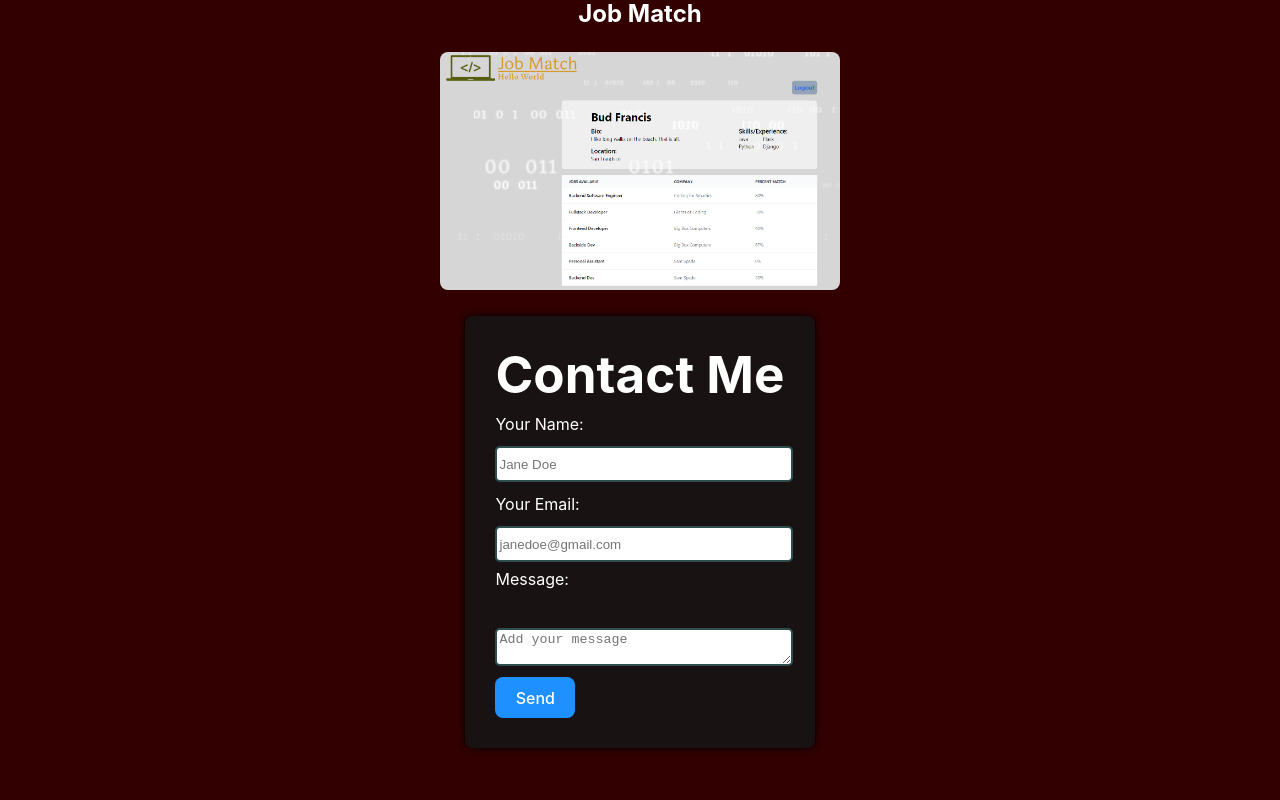
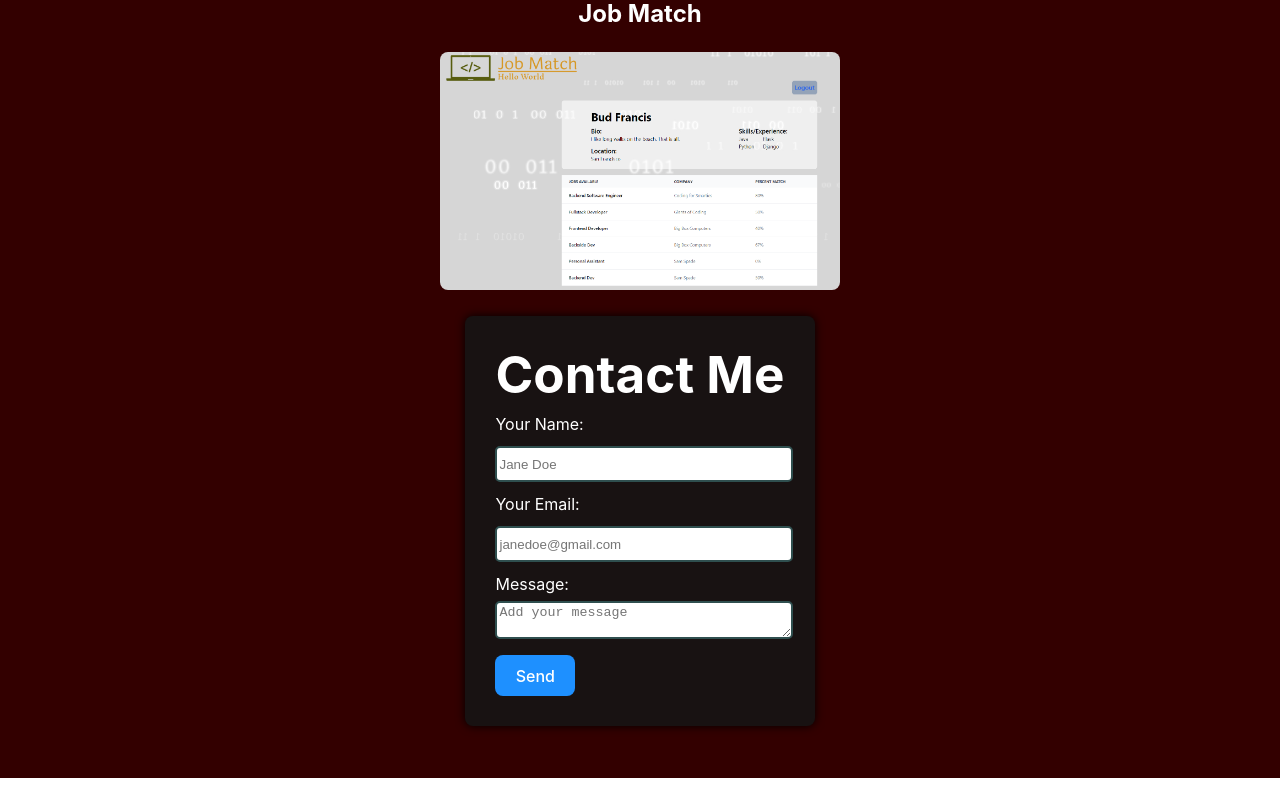
Before and after one commit to Wbradmeyer/vitePortfolio, a Vue app: page / in a window 1280 px wide. Shown: the part 1336-2136 px from the top of the page. After the commit the page ends 2114 px from the top, so only its background shows below. Built offline with nearby package versions, Linux system fonts and the light colour scheme.

Commit message:
contact margins 4

```diff
--- a/src/components/Contact.vue
+++ b/src/components/Contact.vue
@@ -12,7 +12,7 @@
                 <input v-model="email" placeholder="janedoe@gmail.com" class="input">
 
                 <span>Message:</span>
-                <p style="height: 5px;">{{ message }}</p>
+                <p style="height: 5px; margin: 0;">{{ message }}</p>
                 <textarea v-model="message" placeholder="Add your message" cols="30" rows="10" class="input"></textarea>
 
                 <button class="submit" type="submit">Send</button>
@@ -57,7 +57,7 @@
         border-radius: 5px;
         width: 100%;
         height: 30px;
-        margin-bottom: 5px;
+        margin-bottom: 10px;
     }
 
     .submit {
```
